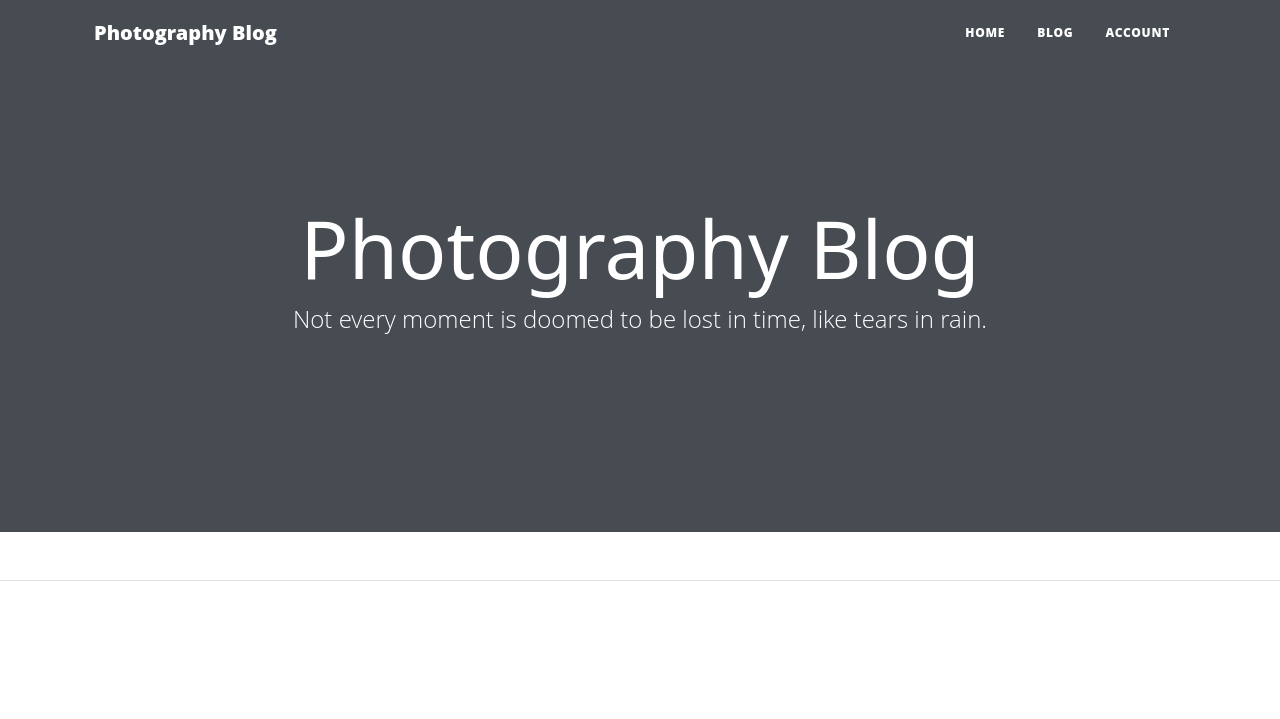
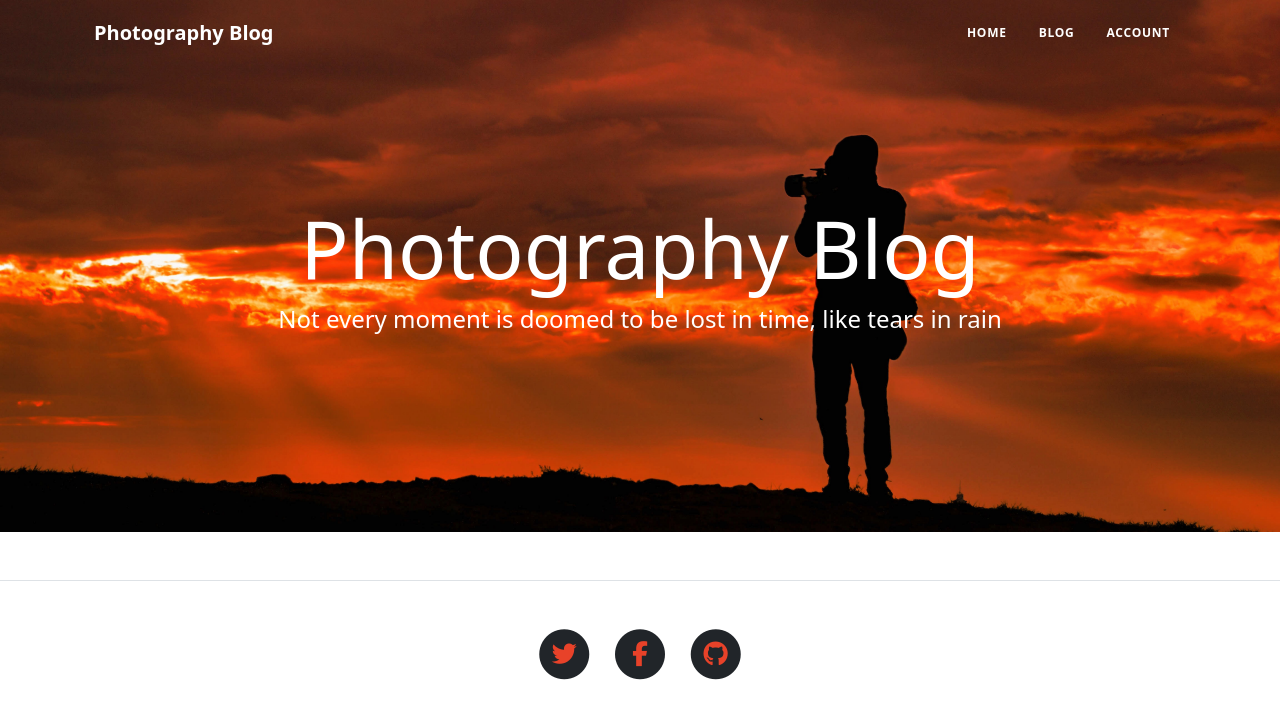
Before and after one commit to HW-Wright/pp4-photography-blog, a Django app: page / in a window 1280 px wide. Shown: the top 719 px of the page. Run offline with Django 3.2, Linux system fonts and the light colour scheme; data that the repository does not hold is empty; some libraries are stand-ins or nearby versions.

Commit message:
customise bootstrap css, create custom css for base.html

```diff
--- a/static/css/style.css
+++ b/static/css/style.css
@@ -1,13 +1,46 @@
-/* Custom CSS */
+@charset "UTF-8";
+
+/* -- Custom CSS -- */
+
+/* base.html */
 
 .post-preview {
     text-align: center;
 }
 
+.masthead {
+    position: relative;
+    margin-bottom: 3rem;
+    padding-top: 100px;
+    padding-bottom: 8rem;
+    background-image: url('/static/images/hero-image-blog.jpeg');
+    background-size: cover;
+    background-repeat: no-repeat;
+    background-position: center center;
+  }
+
+.site-heading h1 {
+   color: #fff;
+   /* margin-top: -15px; */
+}
+
+.subheading {
+    color: #fff;
+    font-weight: 700;
+}
+
+.fas {
+    color:#212529;
+}
+
+.fab {
+    color: #e84229;
+}
+
 
 /* Bootstrap Clean Blog Theme */
 
-@charset "UTF-8";
+
 /*!
 * Start Bootstrap - Clean Blog v6.0.9 (https://startbootstrap.com/theme/clean-blog)
 * Copyright 2013-2023 Start Bootstrap
@@ -285,7 +318,6 @@ p a {
   z-index: 1030;
   border-bottom: 1px solid #dee2e6;
   background-color: #fff;
-  font-family: "Open Sans", -apple-system, BlinkMacSystemFont, "Segoe UI", Roboto, "Helvetica Neue", Arial, sans-serif, "Apple Color Emoji", "Segoe UI Emoji", "Segoe UI Symbol", "Noto Color Emoji";
 }
 #mainNav .navbar-brand {
   font-weight: 800;
@@ -359,31 +391,6 @@ footer {
   padding-bottom: 3rem;
 }
 
-header.masthead {
-  position: relative;
-  margin-bottom: 3rem;
-  padding-top: calc(8rem + 57px);
-  padding-bottom: 8rem;
-  background: no-repeat center center;
-  background-color: #6c757d;
-  background-size: cover;
-  background-attachment: scroll;
-}
-header.masthead:before {
-  content: "";
-  position: absolute;
-  top: 0;
-  left: 0;
-  right: 0;
-  bottom: 0;
-  background-color: #212529;
-  opacity: 0.5;
-}
-
-header.masthead .site-heading {
-  color: #fff;
-}
-
 header.masthead .site-heading {
   text-align: center;
 }
@@ -399,7 +406,6 @@ header.masthead .site-heading .subheading {
   line-height: 1.1;
   display: block;
   margin-top: 0.625rem;
-  font-family: "Open Sans", -apple-system, BlinkMacSystemFont, "Segoe UI", Roboto, "Helvetica Neue", Arial, sans-serif, "Apple Color Emoji", "Segoe UI Emoji", "Segoe UI Symbol", "Noto Color Emoji";
 }
 header.masthead .post-heading h1, header.masthead .post-heading .h1 {
   font-size: 2.25rem;
@@ -413,13 +419,11 @@ header.masthead .post-heading .subheading {
   font-size: 1.5rem;
   font-weight: 600;
   margin: 0.75rem 0 2rem;
-  font-family: "Open Sans", -apple-system, BlinkMacSystemFont, "Segoe UI", Roboto, "Helvetica Neue", Arial, sans-serif, "Apple Color Emoji", "Segoe UI Emoji", "Segoe UI Symbol", "Noto Color Emoji";
 }
 header.masthead .post-heading .meta {
   font-size: 1.25rem;
   font-weight: 300;
   font-style: italic;
-  font-family: "Lora", -apple-system, BlinkMacSystemFont, "Segoe UI", Roboto, "Helvetica Neue", Arial, sans-serif, "Apple Color Emoji", "Segoe UI Emoji", "Segoe UI Symbol", "Noto Color Emoji";
 }
 header.masthead .post-heading .meta a {
   color: #fff;
--- a/templates/base.html
+++ b/templates/base.html
@@ -7,6 +7,7 @@
     <meta name="viewport" content="width=device-width, initial-scale=1.0", shrink-to-fit="no">
     <link rel="stylesheet" href="https://cdn.jsdelivr.net/npm/bootstrap@5.3.2/dist/css/bootstrap.min.css" integrity="sha384-T3c6CoIi6uLrA9TneNEoa7RxnatzjcDSCmG1MXxSR1GAsXEV/Dwwykc2MPK8M2HN" crossorigin="anonymous">
     <link rel="stylesheet" href="https://cdn.jsdelivr.net/npm/@fortawesome/fontawesome-free@6.4.2/css/fontawesome.min.css" integrity="sha384-BY+fdrpOd3gfeRvTSMT+VUZmA728cfF9Z2G42xpaRkUGu2i3DyzpTURDo5A6CaLK" crossorigin="anonymous">
+    <script src="https://kit.fontawesome.com/1a0912a112.js" crossorigin="anonymous"></script>
 
     <link rel="stylesheet" href="{% static 'css/style.css' %}" type="text/css">
 
@@ -36,7 +37,7 @@
                 <div class="col-md-10 col-lg-8 col-xl-7">
                     <div class="site-heading">
                         <h1>Photography Blog</h1>
-                        <span class="subheading">Not every moment is doomed to be lost in time, like tears in rain.</span>
+                        <span class="subheading">Not every moment is doomed to be lost in time, like tears in rain</span>
                     </div>
                 </div>
             </div>
@@ -83,4 +84,5 @@
     </footer>
 
 </body>
+
 </html>
```
Also changed, not shown: static/images/blog_hero.jpeg (deleted), static/images/hero-image-blog.jpeg (added).
